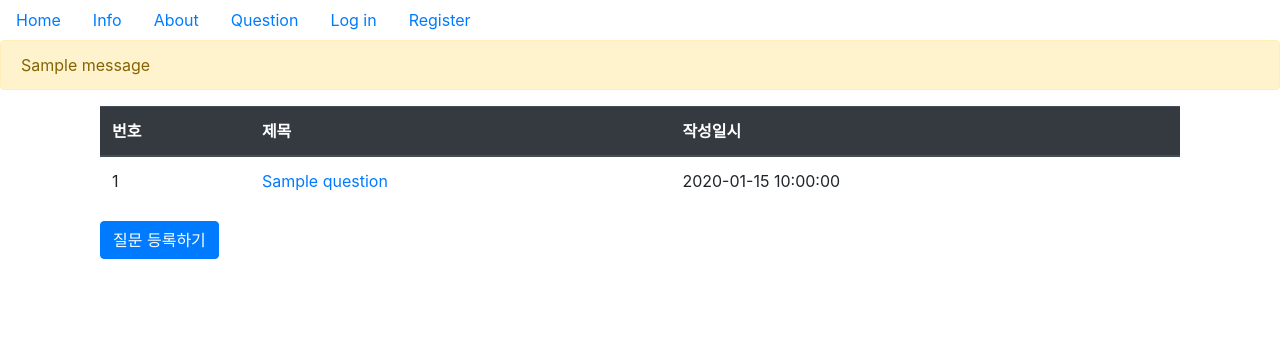
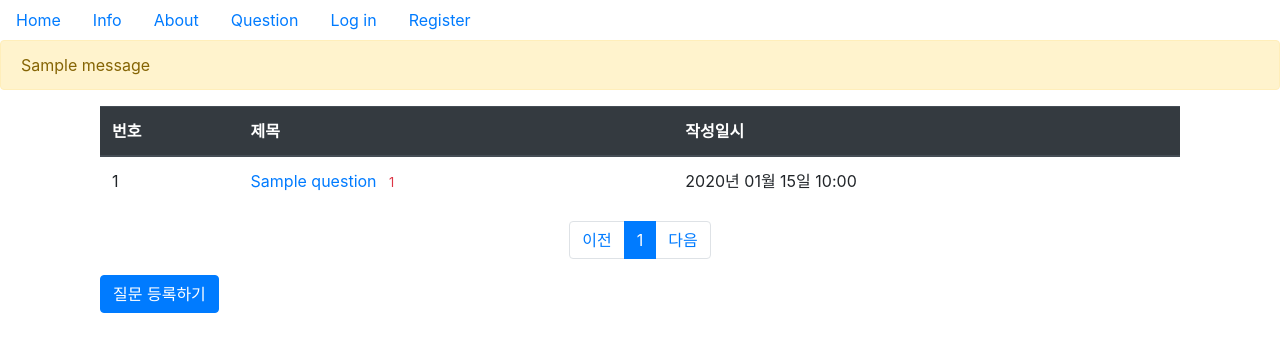
Before and after one commit to ThomasNam-study/flask_company_blog, a Flask app: page /question/ in a window 1280 px wide. Shown: the top 352 px of the page. Run offline with Flask 2, Linux system fonts and the light colour scheme; tables that the repository leaves empty hold one stand-in row (values such as "Sample post"); one stand-in notice (Sample message) is shown.

```diff
--- a/companyblog/__init__.py
+++ b/companyblog/__init__.py
@@ -33,6 +33,9 @@ from companyblog.users.views import users
 from companyblog.blog_posts.views import blog_posts
 from companyblog.question.views import question
 from companyblog.question.answer_views import answer
+from companyblog.question.filter import format_datetime
+
+app.jinja_env.filters['datetime'] = format_datetime
 
 app.register_blueprint(core)
 app.register_blueprint(error_pages)
--- /dev/null
+++ b/companyblog/question/filter.py
@@ -0,0 +1,2 @@
+def format_datetime(value, fmt='%Y년 %m월 %d일 %H:%M'):
+    return value.strftime(fmt)
--- a/companyblog/question/views.py
+++ b/companyblog/question/views.py
@@ -11,7 +11,11 @@ question = Blueprint('question', __name__)
 
 @question.route('/')
 def index():
+
+    page = request.args.get('page', type=int, default=1)
+
     q_list = Question.query.order_by(Question.create_date.desc())
+    q_list = q_list.paginate(page, per_page=10)
 
     return render_template('question/question_list.html', q_list=q_list)
 
--- a/companyblog/templates/question/question_detail.html
+++ b/companyblog/templates/question/question_detail.html
@@ -14,7 +14,7 @@
 
                 <div class="d-flex justify-content-end">
                     <div class="badge badge-light p-2">
-                        {{ question.create_date }}
+                        {{ question.create_date|datetime }}
                     </div>
                 </div>
             </div>
@@ -32,7 +32,7 @@
 
                     <div class="d-flex justify-content-end">
                         <div class="badge badge-light p-2">
-                            {{ answer.create_date }}
+                            {{ answer.create_date|datetime }}
                         </div>
                     </div>
                 </div>
--- a/companyblog/templates/question/question_form.html
+++ b/companyblog/templates/question/question_form.html
@@ -7,11 +7,7 @@
 
         <form method="post" class="post-form my-3">
             {{ form.csrf_token }}
-            {% for field, errors in form.errors.items() %}
-                <div class="alert alert-danger" role="alert">
-                    <strong>{{ form[field].label }}</strong>: {{ ', '.join(errors) }}
-                </div>
-            {% endfor %}
+            {% include "form_errors.html" %}
 
             <div class="form-group">
                 {{ form.subject.label }}
--- a/companyblog/templates/question/question_list.html
+++ b/companyblog/templates/question/question_list.html
@@ -12,12 +12,18 @@
             </tr>
             </thead>
             <tbody>
-            {% if q_list %}
-                {% for q in q_list %}
+            {% if q_list.items %}
+                {% for q in q_list.items %}
                     <tr>
-                        <td>{{ loop.index }}</td>
-                        <td><a href="{{ url_for('question.detail', question_id=q.id) }}">{{ q.subject }}</a></td>
-                        <td>{{ q.create_date }}</td>
+                        <td>{{ q_list.total - ((q_list.page - 1) * q_list.per_page) - loop.index0 }}</td>
+                        <td><a href="{{ url_for('question.detail', question_id=q.id) }}">{{ q.subject }}</a>
+
+                            {% if q.answer_set|length > 0 %}
+                                <span class="text-danger small ml-2">{{ q.answer_set|length }}</span>
+                            {% endif %}
+
+                        </td>
+                        <td>{{ q.create_date|datetime }}</td>
                     </tr>
                 {% endfor %}
 
@@ -29,6 +35,47 @@
             </tbody>
         </table>
 
+    <ul class="pagination justify-content-center">
+        {% if q_list.has_prev %}
+            <li class="page-item">
+                <a href="?page={{ q_list.prev_num }}" class="page-link">이전</a>
+            </li>
+        {% else %}
+            <li class="page-item">
+                <a href="#" class="page-link">이전</a>
+            </li>
+        {% endif %}
+
+        {% for page_num in q_list.iter_pages() %}
+            {% if page_num %}
+                {% if page_num != q_list.page %}
+                    <li class="page-item">
+                        <a href="?page={{ page_num }}" class="page-link">{{ page_num }}</a>
+                    </li>
+                {% else %}
+                    <li class="page-item active">
+                        <a href="#" class="page-link">{{ page_num }}</a>
+                    </li>
+                {% endif %}
+            {% else %}
+                <li class="disabled">
+                <a href="#" class="page-link">...</a>
+                </li>
+
+            {% endif %}
+        {% endfor %}
+
+    {% if q_list.has_next %}
+            <li class="page-item">
+                <a href="?page={{ q_list.next_num }}" class="page-link">다음</a>
+            </li>
+        {% else %}
+            <li class="page-item">
+                <a href="#" class="page-link">다음</a>
+            </li>
+        {% endif %}
+    </ul>
+
         <a href="{{ url_for('question.create') }}" class="btn btn-primary">질문 등록하기</a>
     </div>
 
--- a/companyblog/templates/register.html
+++ b/companyblog/templates/register.html
@@ -3,6 +3,7 @@
 
     <form method="post" >
 
+        {% include "form_errors.html" %}
         {{ form.hidden_tag() }}
         <div class="form-group">
             {{ form.email.label(class='form-group') }} {{ form.email(class='form-control') }}
--- a/companyblog/users/forms.py
+++ b/companyblog/users/forms.py
@@ -15,8 +15,7 @@ class LoginForm(FlaskForm):
 class RegistrationForm(FlaskForm):
     email = StringField('Email', validators=[DataRequired(), Email()])
     username = StringField('Username', validators=[DataRequired()])
-    password = PasswordField('Password', validators=[DataRequired(), EqualTo('pass_confirm', message='Password must '
-                                                                                                     'match')])
+    password = PasswordField('Password', validators=[DataRequired(), EqualTo('pass_confirm', message='비밀번호가 일치하지 않습니다.')])
     pass_confirm = PasswordField('Confirm Password', validators=[DataRequired()])
     submit = SubmitField('Register')
 
```
Also changed, not shown: companyblog/models.py (+10 -0 lines), companyblog/templates/form_errors.html (added, +9 -0 lines).
